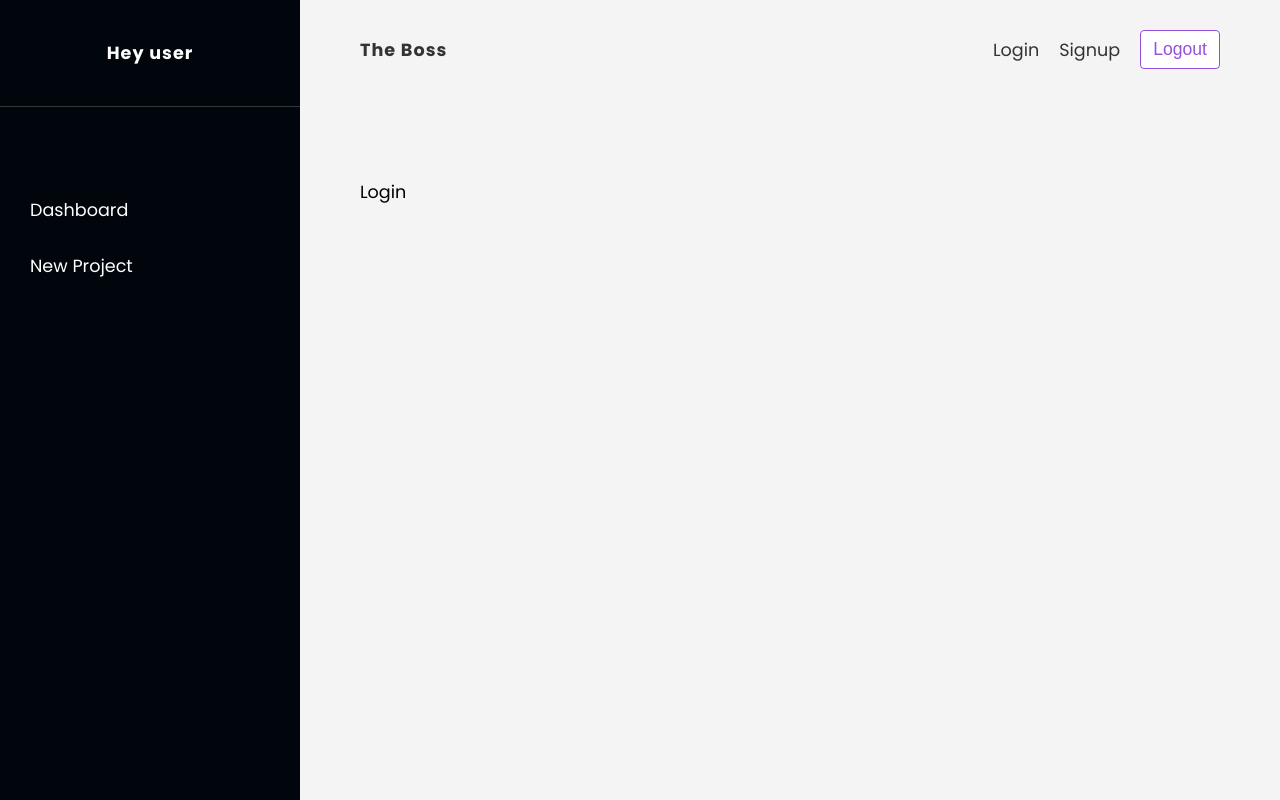
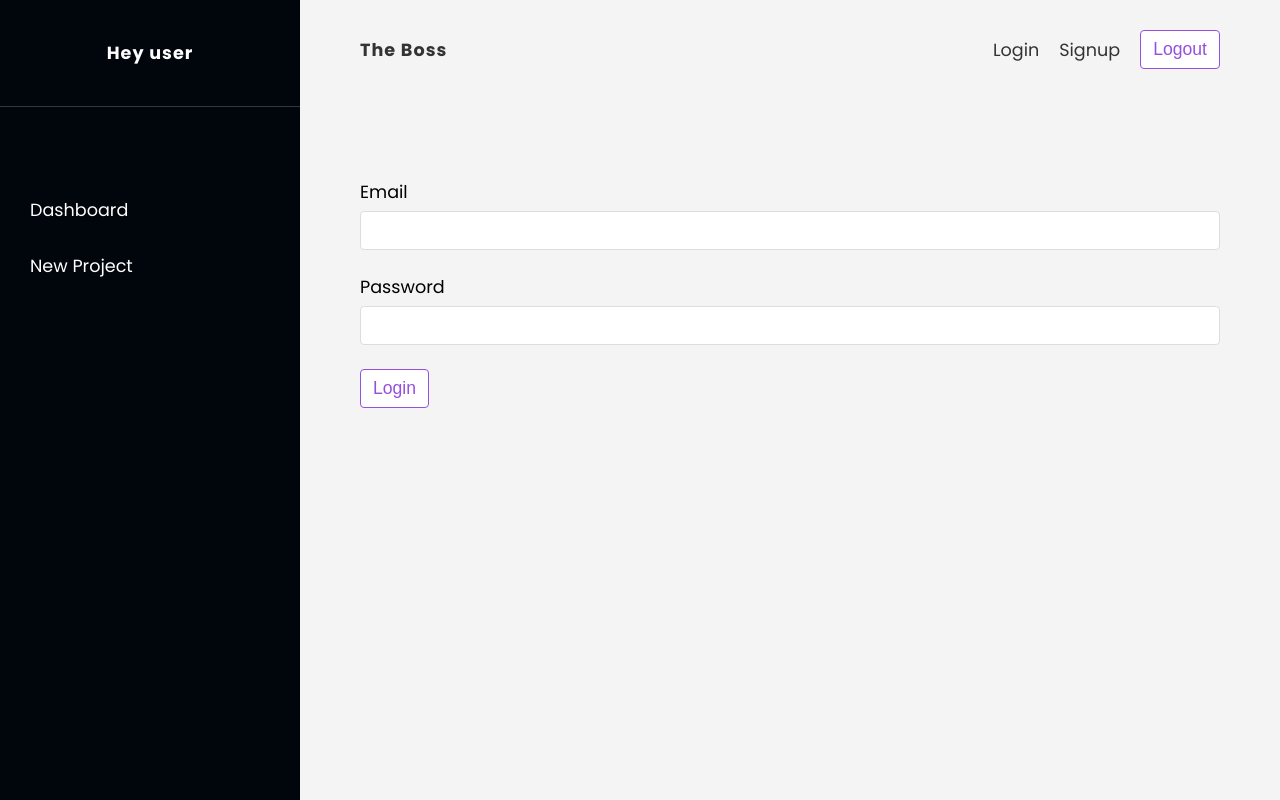
Before and after one commit to rtahabas/theboss, a React (Vite) app: page /login in a window 1280 px wide. Built offline with nearby package versions, Linux system fonts and the light colour scheme; no server answers.

Commit message:
[UPDATE]: User Login

```diff
--- a/src/hooks/useLogin.js
+++ b/src/hooks/useLogin.js
@@ -1,4 +1,4 @@
-import { projectAuth } from "../firebase/config";
+import { projectAuth, projectFirestore } from "../firebase/config";
 import { useAuthContext } from "./useAuthContext";
 import { useEffect, useState } from "react";
 
@@ -8,14 +8,19 @@ export const useLogin = () => {
   const [isPending, setIsPending] = useState(false);
   const { dispatch } = useAuthContext();
 
-  const login = async (email,password) => {
+  const login = async (email, password) => {
     setError(null);
     setIsPending(true);
 
     try {
-      const res = await projectAuth.signInWithEmailAndPassword(email,password)
+      const res = await projectAuth.signInWithEmailAndPassword(email, password);
 
-      dispatch({ type: "LOGIN", payload: res.user  });
+      //user status update
+      await projectFirestore.collection("users").doc(res.user.uid).update({
+        online: true,
+      });
+
+      dispatch({ type: "LOGIN", payload: res.user });
 
       if (!isCancelled) {
         setIsPending(false);
--- a/src/pages/login/Login.jsx
+++ b/src/pages/login/Login.jsx
@@ -1,7 +1,38 @@
+import React from "react";
+import { Redirect } from "react-router-dom";
+import { useLogin } from "../../hooks/useLogin";
 import "./Login.css";
 
 const Login = () => {
-  return <div>Login</div>;
+  const [email, setEmail] = React.useState("");
+  const [password, setPassword] = React.useState("");
+  const { login, error, isPending } = useLogin();
+
+  const handleSubmit = (e) => {
+    e.preventDefault();
+    login(email, password);
+    <Redirect to={"/"} />;
+  };
+
+  return (
+    <form onSubmit={handleSubmit}>
+      <label>
+        <span>Email</span>
+        <input type="email" required value={email} onChange={(e) => setEmail(e.target.value)} />
+      </label>
+      <label>
+        <span>Password</span>
+        <input type="password" required value={password} onChange={(e) => setPassword(e.target.value)} />
+      </label>
+      {!isPending && <button className="btn">Login</button>}
+      {isPending && (
+        <button className="btn" disabled>
+          Loading
+        </button>
+      )}
+      {error && <p>{error}</p>}
+    </form>
+  );
 };
 
 export default Login;
```
